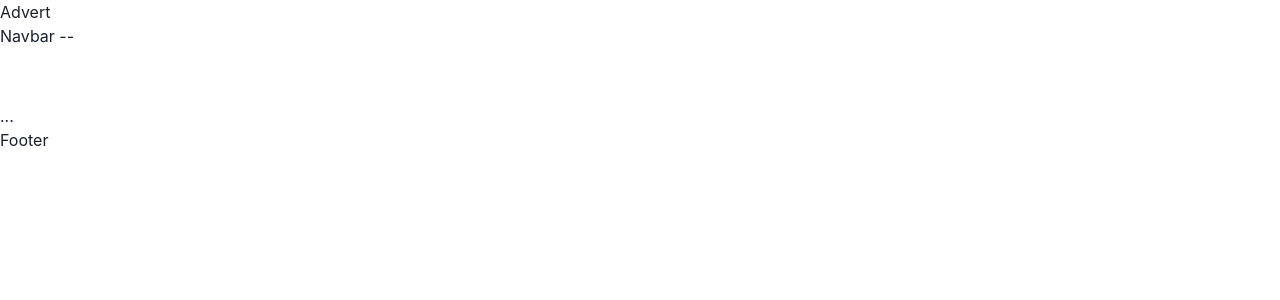
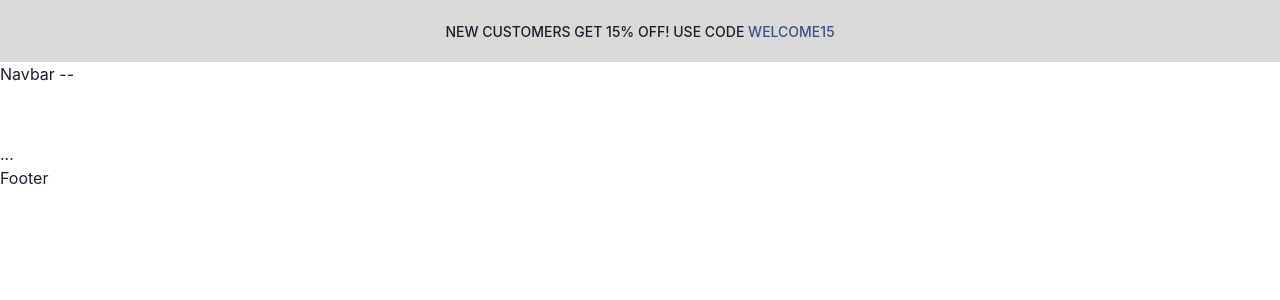
Before and after one commit to zsozsi-fekete/netfire-coding-challenge, a React (Vite) app: page / in a window 1280 px wide. Shown: the top 300 px of the page. Built offline with nearby package versions, Linux system fonts and the light colour scheme.

Commit message:
Created AdvertBar, added fonts and some colors

```diff
--- a/package.json
+++ b/package.json
@@ -13,6 +13,8 @@
     "@chakra-ui/react": "^2.8.2",
     "@emotion/react": "^11.11.4",
     "@emotion/styled": "^11.11.0",
+    "@fontsource/exo": "^5.0.16",
+    "@fontsource/inter": "^5.0.16",
     "framer-motion": "^11.0.8",
     "react": "^18.2.0",
     "react-dom": "^18.2.0"
--- a/src/components/AdvertBar.tsx
+++ b/src/components/AdvertBar.tsx
@@ -1,7 +1,16 @@
 import { Flex } from "@chakra-ui/react";
+import { ReactNode } from "react";
 
-const AdvertBar = () => {
-  return <Flex>Advert</Flex>;
+interface Props {
+  children: ReactNode;
+}
+
+const AdvertBar = ({ children }: Props) => {
+  return (
+    <Flex h="62px" justify="center" align="center" bg="brand.grey-1">
+      {children}
+    </Flex>
+  );
 };
 
 export default AdvertBar;
--- /dev/null
+++ b/src/features/Home/components/AdvertContent.tsx
@@ -0,0 +1,21 @@
+import { Highlight, Text } from "@chakra-ui/react";
+
+const AdvertContent = () => {
+  const properties = {
+    text: "NEW CUSTOMERS GET 15% OFF! USE CODE WELCOME15",
+    query: "WELCOME15",
+  };
+
+  return (
+    <Text fontFamily="Inter" fontSize="sm" fontWeight="medium">
+      <Highlight
+        query={properties.query}
+        styles={{ color: "brand.advert-highlight" }}
+      >
+        {properties.text}
+      </Highlight>
+    </Text>
+  );
+};
+
+export default AdvertContent;
--- a/src/features/Home/components/HomePage.tsx
+++ b/src/features/Home/components/HomePage.tsx
@@ -2,11 +2,14 @@ import AdvertBar from "@/components/AdvertBar";
 import Footer from "@/components/Footer";
 import NavBar from "@/components/NavBar";
 import { Box } from "@chakra-ui/react";
+import AdvertContent from "./AdvertContent";
 
 const HomePage = () => {
   return (
     <>
-      <AdvertBar />
+      <AdvertBar>
+        <AdvertContent />
+      </AdvertBar>
       <NavBar />
       <Box mt={20}>...</Box>
       <Footer />
--- /dev/null
+++ b/src/theme/colors.ts
@@ -0,0 +1,8 @@
+const colors = {
+  brand: {
+    "grey-1": "#D9D9D9",
+    "advert-highlight": "#404F84",
+  },
+};
+
+export default colors;
--- a/src/theme/index.ts
+++ b/src/theme/index.ts
@@ -4,8 +4,12 @@ import { extendTheme } from "@chakra-ui/react";
 // Global style overrides
 import styles from "./styles";
 
+// Custom colors
+import colors from "./colors";
+
 const overrides = {
   styles,
+  colors,
 };
 
 export default extendTheme(overrides);
```
Also changed, not shown: 1 other file (tests, documents, lock files or other folders).
